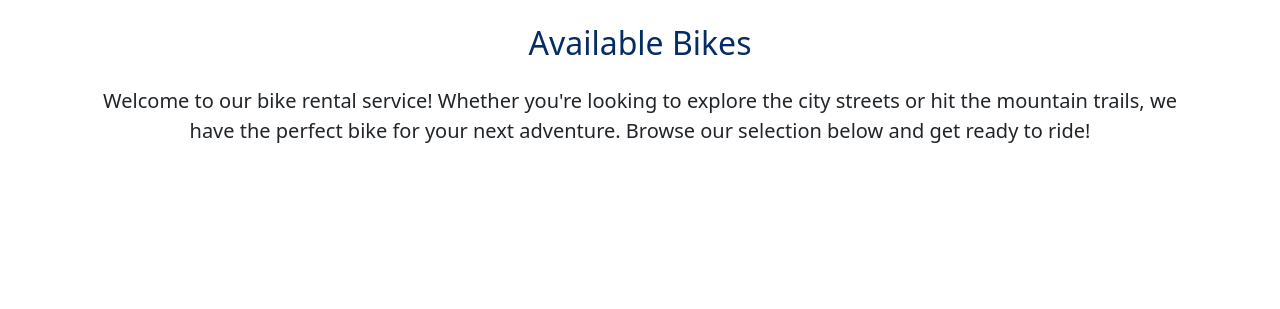
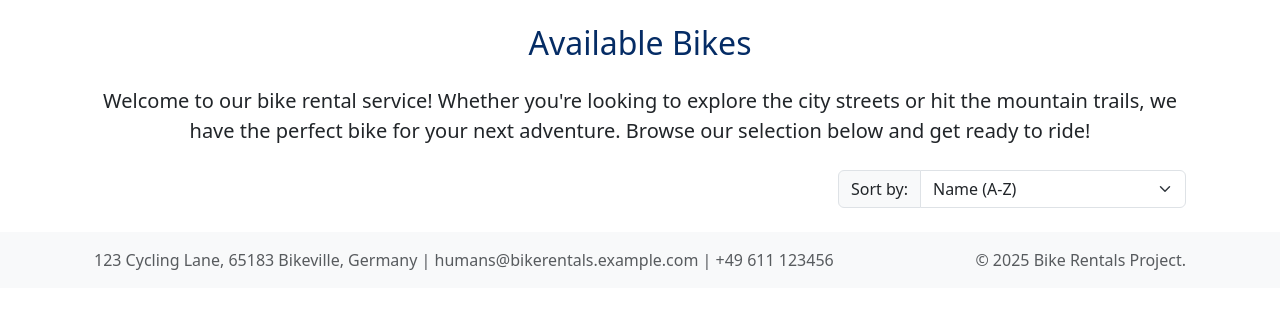
Before and after one commit to ihorsniezhko/bike-rental-project, a Django app: template templates/index.html in a window 1280 px wide. Shown: the part 56-365 px from the top of the page. Run offline with Django 3.2, Linux system fonts and the light colour scheme; the template is opened without the code that fills it, so the values that code supplies are empty.

Commit message:
Issue: Implement Homepage Bike Sorting

```diff
--- a/templates/base.html
+++ b/templates/base.html
@@ -60,6 +60,7 @@
             </div>
         </div>
     </nav>
+    {% block header %}{% endblock %}
     </header>
     <main class="container mt-4">
         {% if messages %}
@@ -74,7 +75,19 @@
         {% block content %}
         {% endblock %}
     </main>
-    <footer class="container mt-4 text-center"></footer>
+    <footer class="footer mt-auto py-3 bg-light">
+        <div class="container">
+            <div class="row">
+                <div class="col-md-9 text-center text-md-start ps-4">
+                    <p class="mb-0 text-muted">123 Cycling Lane, 65183 Bikeville, Germany | humans@bikerentals.example.com | +49 611 123456</p>
+                </div>
+                <div class="col-md-3 text-center text-md-end pe-4"">
+                    <p class="mb-0 text-muted">© {% now "Y" %} Bike Rentals Project.</p>
+                </div>
+
+            </div>
+        </div>
+    </footer>
     <script src="https://cdn.jsdelivr.net/npm/bootstrap@5.3.3/dist/js/bootstrap.bundle.min.js"></script>
 </body>
 </html>
--- a/templates/index.html
+++ b/templates/index.html
@@ -8,6 +8,31 @@
             Welcome to our bike rental service! Whether you're looking to explore the city streets or hit the mountain trails, we have the perfect bike for your next adventure. Browse our selection below and get ready to ride!
         </p>
     </div>
+    <!-- Each option has a value that corresponds to the sorting logic in the backend view. -->
+    <!-- 'if' condition check the 'sort_by' parameter in the URL and add 'selected' attribute -->
+    <!-- to the currently active sorting option (user can see selection) -->
+    <div class="row mb-4 justify-content-end">
+        <div class="col-md-6 col-lg-4">
+            <form method="get" action="{% url 'home' %}">
+                <div class="input-group">
+                    <label class="input-group-text" for="sort-by-select">Sort by:</label>
+                    <select name="sort_by" id="sort-by-select" class="form-select" onchange="this.form.submit()">
+                        <option value="name_asc" {% if request.GET.sort_by == 'name_asc' or not request.GET.sort_by %}selected{% endif %}>Name (A-Z)</option>
+                        <option value="name_desc" {% if request.GET.sort_by == 'name_desc' %}selected{% endif %}>Name (Z-A)</option>
+                        <option value="type_asc" {% if request.GET.sort_by == 'type_asc' %}selected{% endif %}>Type (A-Z)</option>
+                        <option value="type_desc" {% if request.GET.sort_by == 'type_desc' %}selected{% endif %}>Type (Z-A)</option>
+                        <option value="size_asc" {% if request.GET.sort_by == 'size_asc' %}selected{% endif %}>Size (Ascending)</option>
+                        <option value="size_desc" {% if request.GET.sort_by == 'size_desc' %}selected{% endif %}>Size (Descending)</option>
+                        <option value="price_asc" {% if request.GET.sort_by == 'price_asc' %}selected{% endif %}>Price per hour (Low to High)</option>
+                        <option value="price_desc" {% if request.GET.sort_by == 'price_desc' %}selected{% endif %}>Price per hour (High to Low)</option>
+                        <option value="rating_desc" {% if request.GET.sort_by == 'rating_desc' %}selected{% endif %}>Rating (High to Low)</option>
+                        <option value="rating_asc" {% if request.GET.sort_by == 'rating_asc' %}selected{% endif %}>Rating (Low to High)</option>
+                    </select>
+                </div>
+            </form>
+        </div>
+    </div>
+
     <div class="row">
         <!-- Loop through the 'bike_list' that BikeList view passed to the template. -->
         {% for bike in bike_list %}
```
Also changed, not shown: bike_rental/settings.py (+9 -1 lines), bikes/views.py (+50 -4 lines).
